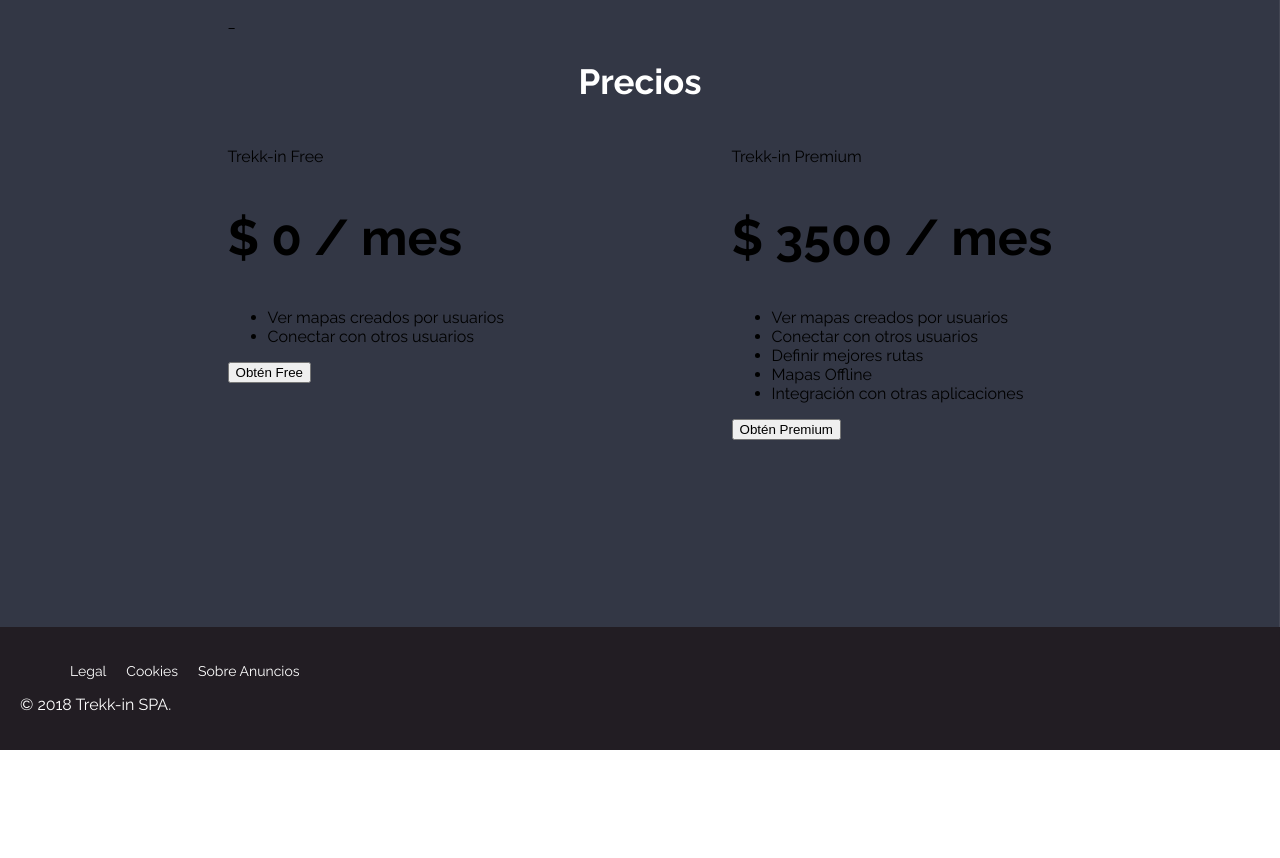
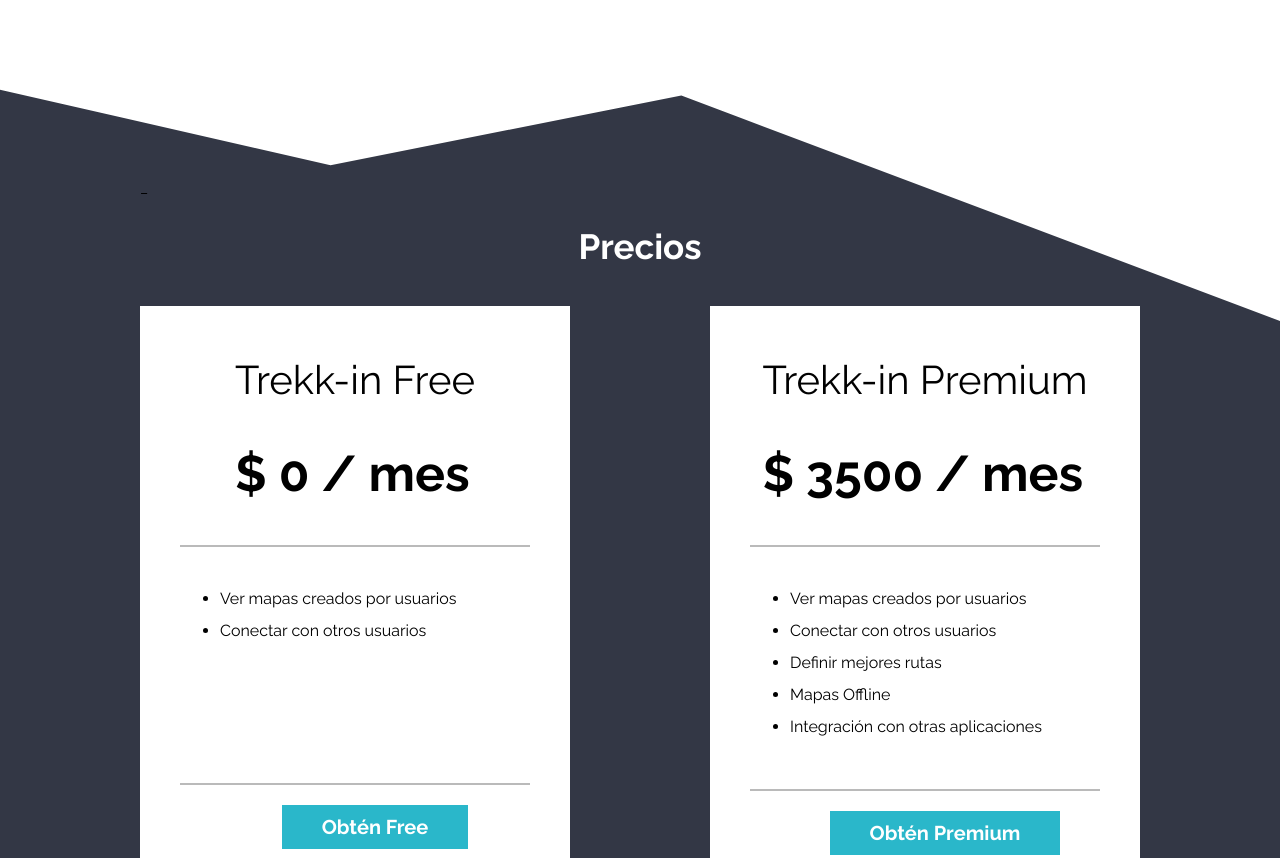
Before and after one commit to jrgrbst/prueba_trekkin, a plain HTML site: page index.html in a window 1280 px wide. Shown: the part 1660-2518 px from the top of the page. Before the commit the page ends 2410 px from the top, so only its background shows below. Drawn offline with Linux system fonts and the light colour scheme.

Commit message:
avance con animaciones y estilos listos

```diff
--- /dev/null
+++ b/assets/sass/abstracts/_animations.scss
@@ -0,0 +1,22 @@
+@keyframes animacion-graph {
+    from {opacity: 0%;}
+    to {opacity: 100%;}
+}
+
+input:hover {
+    background-color: #b1e4eb;
+}
+
+input:focus {
+    background-color: #bababa;
+}
+
+#graph {
+    animation-name: animacion-graph;
+    animation-duration: 6s;
+    animation-timing-function: ease-in;
+}
+
+.card__precios:hover {
+    box-shadow: 10px 10px 40px #726f73;
+}
--- a/assets/sass/base/_typography.scss
+++ b/assets/sass/base/_typography.scss
@@ -20,6 +20,20 @@ p {
     font-size: 16px;
 }
 
+.card__precios p {
+    font-size: 40px;
+}
+
+
+.card__list__1 {
+    line-height: 2;
+}
+
+.card__list__2 {
+    line-height: 2;
+}
+
 footer {
+    font-size: 25px;
     color: #ffffff;
 }
--- a/assets/sass/layout/_footer.scss
+++ b/assets/sass/layout/_footer.scss
@@ -1,4 +1,7 @@
 footer {
+    display: flex;
+    flex-direction: row;
+    justify-content: space-between;
     background-color: #221D23;
-    padding: 20px;
+    padding: 30px 100px;
 }
--- /dev/null
+++ b/assets/sass/layout/_forms.scss
@@ -0,0 +1,16 @@
+input {
+    margin-left: 20px;
+    background-color: #2ab7ca;
+    color: #ffffff;
+    border: 0;
+    padding: 10px 30px;
+    font-family: 'Raleway';
+    font-weight: 700;
+}
+
+.button__XL {
+    margin-top: 20px;
+    font-size: 20px;
+    text-align: center;
+    width: 100%;
+}
--- a/assets/sass/layout/_header.scss
+++ b/assets/sass/layout/_header.scss
@@ -3,6 +3,7 @@
     background-position: right;
     background-repeat: no-repeat;
     background-size: cover;
+    padding: 100px;
 }
 
 .cls-1 {
--- a/assets/sass/layout/_navigation.scss
+++ b/assets/sass/layout/_navigation.scss
@@ -3,7 +3,7 @@
     flex-direction: row;
     flex-wrap: nowrap;
     align-items: center;
-    margin: 0 50px;
+    margin: 0 150px;
     height: 60px;
     padding: 20px;
 }
--- a/assets/sass/layout/_section.scss
+++ b/assets/sass/layout/_section.scss
@@ -14,6 +14,7 @@
 }
 
 .desc {
+    padding: 100px 0;
     text-align: center;
     &__graph {
     width: 450px;
@@ -30,16 +31,40 @@
     background-position-y: bottom;
     background-repeat: no-repeat;
     background-size: cover;
-    padding-top: 250px;
+    padding: 150px 0;
     &__title {
         text-align: center;
         color: #ffffff;
-    &__precios {
-        background-color: white;
-        width: 350px;
-        height: 500px;
+        padding-bottom: 10px;
     }
 }
 
+.card__precios {
+    display: flex;
+    flex-direction: column;
+    align-items: center;
+    background-color: #ffffff;
+    width: 350px;
+    height: 550px;
+    padding: 10px 40px;
+    &__button {
+        width: 100%;
+        padding: 0 50px;
+    }
+}
 
+.card__list__1 {
+    border-top: 2px solid #bababa;
+    border-bottom: 2px solid #bababa;
+    width: 100%;
+    padding-top: 20px;
+    padding-bottom: 120px;
 }
+
+.card__list__2 {
+    border-top: 2px solid #bababa;
+    border-bottom: 2px solid #bababa;
+    width: 100%;
+    padding-top: 20px;
+    padding-bottom: 30px;
+}
--- a/assets/sass/main.scss
+++ b/assets/sass/main.scss
@@ -1,4 +1,5 @@
 @import './abstracts/variables';
+@import './abstracts/animations';
 
 @import './base/reset';
 @import './abstracts/mixins';
@@ -8,4 +9,5 @@
 @import './layout/grid';
 @import './layout/header';
 @import './layout/section';
+@import './layout/forms';
 @import './layout/footer';
--- a/index.html
+++ b/index.html
@@ -33,7 +33,7 @@
             <h2>Características</h2>
         </div>
         <div class="desc__graph">
-            <svg id="Capa_1" data-name="Capa 1" xmlns="http://www.w3.org/2000/svg" viewBox="0 0 317.5 165">
+            <svg id="graph" data-name="Capa 1" xmlns="http://www.w3.org/2000/svg" viewBox="0 0 317.5 165">
                 <path class="graph__1" d="M11,53H45.73V161H11ZM63.61,0H98.39V161H63.61Zm52.67,32h34.77V161H116.28Z" transform="translate(-0.5)"/>
                 <path class="graph__2" d="M168.94,53h34.78V161H168.94ZM221.6,28h34.78V161H221.6Zm52.67,45H309v88H274.27Z" transform="translate(-0.5)"/>
                 <path class="graph__3" d="M3,162.5H315.5" transform="translate(-0.5)"/>
@@ -54,14 +54,14 @@
                 <p>Trekk-in Free</p>
                 <h1>$ 0 / mes</h1>
             </div>
-            <div class="card__list">
+            <div class="card__list__1">
                 <ul>
                     <li>Ver mapas creados por usuarios</li>
                     <li>Conectar con otros usuarios</li>
                 </ul>
             </div>
             <div class="card__button">
-                <input type="button" value="Obtén Free">
+                <input class="button__XL" type="button" value="Obtén Free">
             </div>
         </div>
         <div class="card__precios">
@@ -69,7 +69,7 @@
                 <p>Trekk-in Premium</p>
                 <h1>$ 3500 / mes</h1>
             </div>
-            <div class="card__list">
+            <div class="card__list__2">
                 <ul>
                     <li>Ver mapas creados por usuarios</li>
                     <li>Conectar con otros usuarios</li>
@@ -79,7 +79,7 @@
                 </ul>
             </div>
             <div class="card__button">
-                <input type="button" value="Obtén Premium">
+                <input class="button__XL" type="button" value="Obtén Premium">
             </div>
         </div>
     </section>
```
Also changed, not shown: assets/css/main.css, 1 other file.
